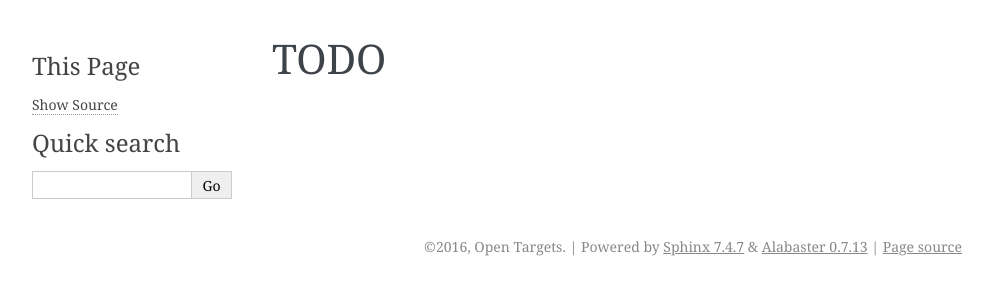
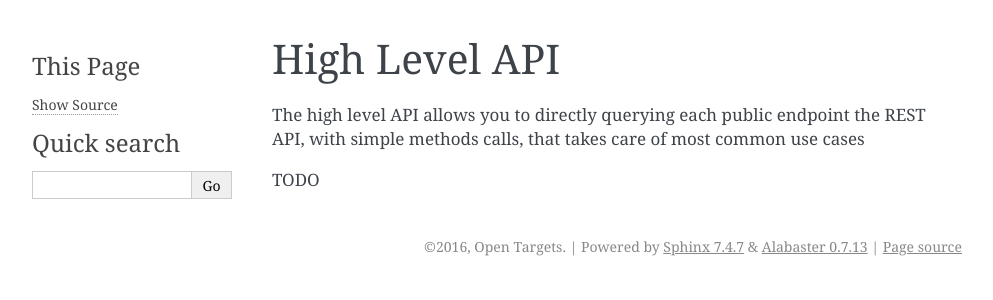
Before and after one commit to opentargets-archive/opentargets-py, a Sphinx documentation site: the page built from docs/source/high_level_api.rst, in a window 1280 px wide. Shown: the top 300 px of the page, without its empty margins (148-1141 px from the left). Built offline with Sphinx 7.4.7, drawn with Linux system fonts in a browser that asks for light colours.

Commit message:
fixed docs

```diff
--- a/docs/source/high_level_api.rst
+++ b/docs/source/high_level_api.rst
@@ -1,4 +1,9 @@
-.. _high_level_api_access:
+.. _high_level_api:
+
+
+High Level API
+=============
+The high level API allows you to directly querying each public endpoint the REST API,
+with simple methods calls, that takes care of most common use cases
 
 TODO
-====
--- a/docs/source/low_level_api.rst
+++ b/docs/source/low_level_api.rst
@@ -1,4 +1,8 @@
 .. _low_level_api:
 
+Low Level API
+=============
+The low level API allows you to directly querying each endpoint of the REST API,
+handling the authentication, caching and result parsing
+
 TODO
-====
```
